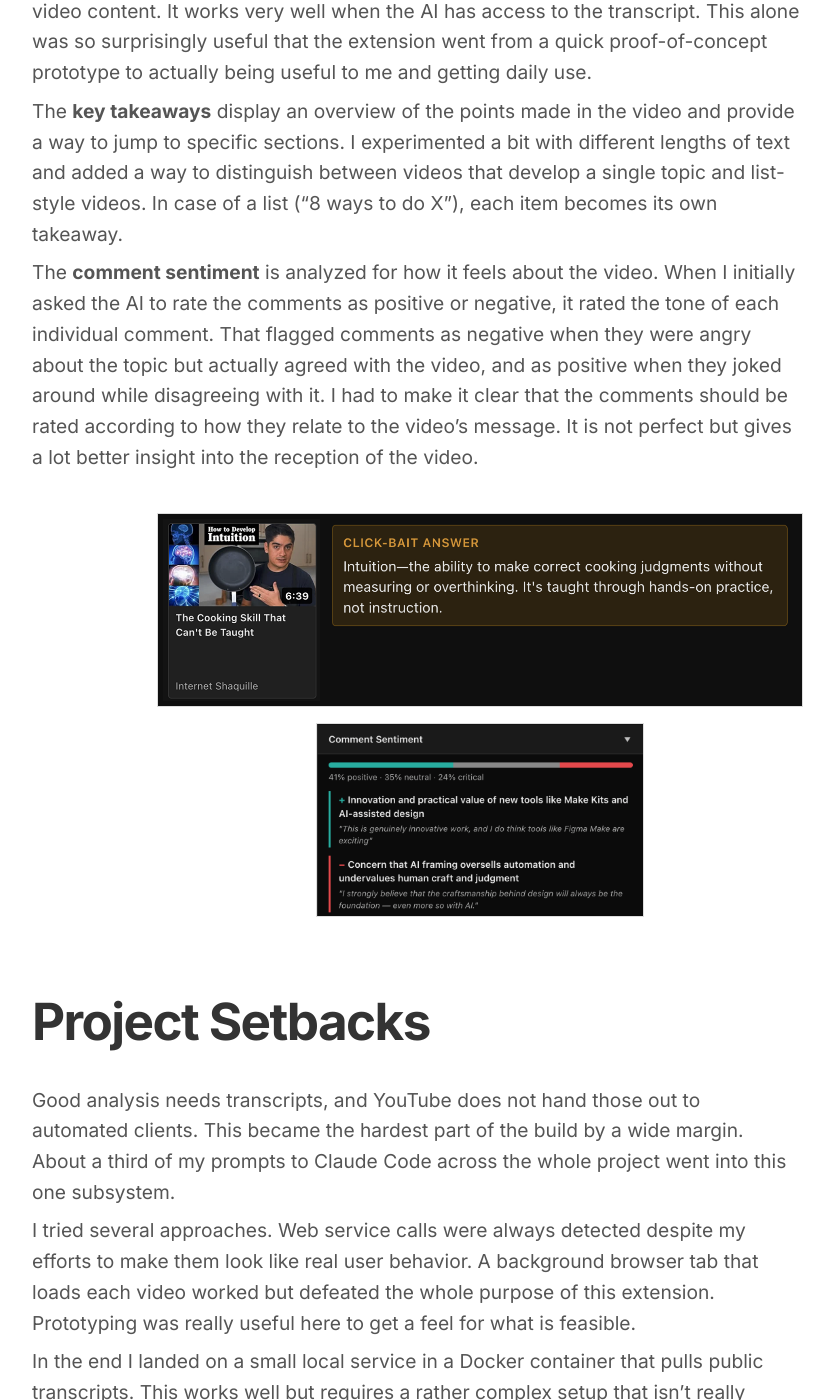
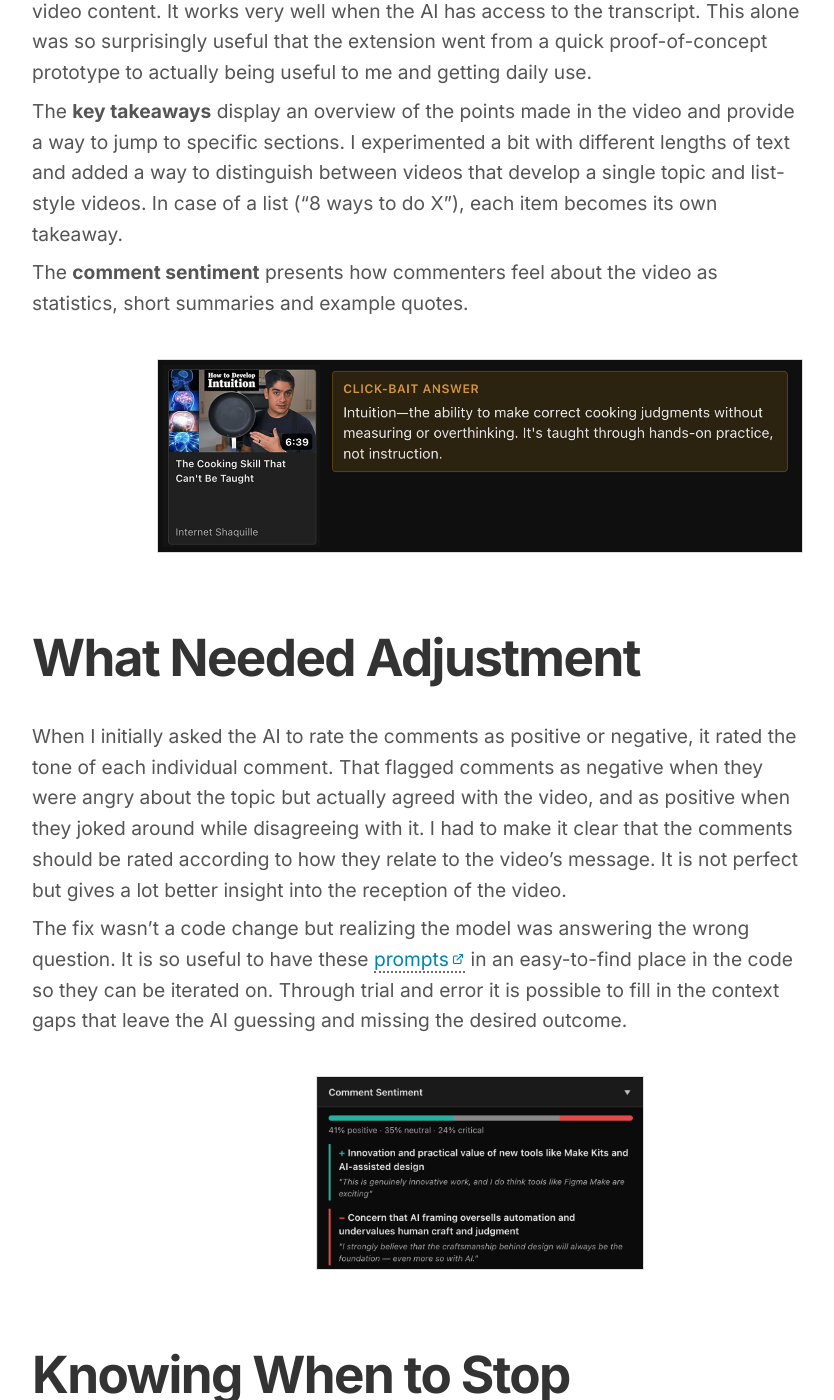
Before and after one commit to DavidSlr/portfolio, a Jekyll site: the page built from collections/_portfolio/2026-07-13-yt-watch-later-triage.markdown, in a window 1280 px wide and 1400 px high, scrolled down 2931 px. Shown: the whole window, without its empty margins (160-994 px from the left). Built offline with Jekyll 4.4.1, drawn with Linux system fonts in a browser that asks for light colours; some of the changed text lies outside the part shown.

Commit message:
Rewrote Browser extension article and added snippet

```diff
--- a/collections/_portfolio/2026-07-13-yt-watch-later-triage.markdown
+++ b/collections/_portfolio/2026-07-13-yt-watch-later-triage.markdown
@@ -40,24 +40,31 @@ The application consists of:
     <a href="/images/projects/watchlater/architecture2.svg"><img src="/images/projects/watchlater/architecture2.svg" class="full-width"></a>
 </div>
 
-## AI Prompts for Analysis
+## The AI Analysis
 
-The extension asks the AI endpoint to analyze the video by assembling a [prompt](https://github.com/DavidSlr/yt-watch-later-triage/blob/master/pages/prompts.js) as a mix of instructions and specific video data. This yields several quick-digest insights about the video content.
+The extension asks the AI endpoint to analyze the video by assembling a prompt as a mix of instructions and specific video data. This yields several quick-digest insights about the video content.
 
 The **click-bait answer** recognizes a teaser title and tries to find its answer in the video content. It works very well when the AI has access to the transcript. This alone was so surprisingly useful that the extension went from a quick proof-of-concept prototype to actually being useful to me and getting daily use.
 
 The **key takeaways** display an overview of the points made in the video and provide a way to jump to specific sections. I experimented a bit with different lengths of text and added a way to distinguish between videos that develop a single topic and list-style videos. In case of a list ("8 ways to do X"), each item becomes its own takeaway.
 
-The **comment sentiment** is analyzed for how it feels about the video. When I initially asked the AI to rate the comments as positive or negative, it rated the tone of each individual comment. That flagged comments as negative when they were angry about the topic but actually agreed with the video, and as positive when they joked around while disagreeing with it. I had to make it clear that the comments should be rated according to how they relate to the video's message. It is not perfect but gives a lot better insight into the reception of the video.
-
+The **comment sentiment** presents how commenters feel about the video as statistics, short summaries and example quotes.
 
 {% include gallery.html base_url="/images/projects/watchlater/"
-                        images="clickbait.png: The extension checks a video - The cooking skill that can't be taught - and offers a simple answer to the click-baity title that it is intuition which can only be learned through practice,comment_sentiment.png:A video's comment section shows positive sentiment about the promising features and negative sentiment about AI being treated too favorably"%}
+                        images="clickbait.png: The extension checks a video - The cooking skill that can't be taught - and offers a simple answer to the click-baity title that it is intuition which can only be learned through practice"%}
 
+## What Needed Adjustment
 
-## Project Setbacks
+When I initially asked the AI to rate the comments as positive or negative, it rated the tone of each individual comment. That flagged comments as negative when they were angry about the topic but actually agreed with the video, and as positive when they joked around while disagreeing with it. I had to make it clear that the comments should be rated according to how they relate to the video's message. It is not perfect but gives a lot better insight into the reception of the video.
 
-Good analysis needs transcripts, and YouTube does not hand those out to automated clients. This became the hardest part of the build by a wide margin. About a third of my prompts to Claude Code across the whole project went into this one subsystem.
+The fix wasn't a code change but realizing the model was answering the wrong question. It is so useful to have these [prompts](https://github.com/DavidSlr/yt-watch-later-triage/blob/master/pages/prompts.js) in an easy-to-find place in the code so they can be iterated on. Through trial and error it is possible to fill in the context gaps that leave the AI guessing and missing the desired outcome.
+
+{% include gallery.html base_url="/images/projects/watchlater/"
+                        images="comment_sentiment.png:A video's comment section shows positive sentiment about the promising features and negative sentiment about AI being treated too favorably"%}
+
+## Knowing When to Stop
+
+The analysis is only as good as its inputs, and the toughest input to get was the transcript. YouTube does not hand those out to automated clients, and this became the hardest part of the build by a wide margin. About a third of my prompts to Claude Code across the whole project went into this one subsystem.
 
 I tried several approaches. Web service calls were always detected despite my efforts to make them look like real user behavior. A background browser tab that loads each video worked but defeated the whole purpose of this extension. Prototyping was really useful here to get a feel for what is feasible.
 
@@ -65,9 +72,9 @@ In the end I landed on a small local service in a Docker container that pulls pu
 
 The solution isn't optimal, but Claude Code enabled me to try out a broad range of approaches and feel them out. It also let me do a lot of reverse-engineering work that I would not have been able to do manually in a reasonable time.
 
-## Building it as a Design System
+## Building It as a Design System
 
-Halfway through, the project stopped being only a tool and became the thing I wanted to show. I rebuilt the UI as a proper system: 14 Lit web components, 69 tokens, and a Storybook.
+With the core working, the project stopped being only a tool and became the thing I wanted to show. I rebuilt the UI as a proper system: 14 Lit web components, 69 tokens, and a Storybook.
 
 Claude was very helpful for discussing technology decisions like the component framework. I wanted to keep it simple as this isn't a big project. [Lit](https://lit.dev/) builds the web components: simpler component code, clean use in Storybook, and a bundle the GitHub workflow compiles for the browser. It also made the static demo page trivial to build.
 
@@ -78,15 +85,12 @@ Once I shifted to components I could work on accessibility improvements. The WCA
 {% include gallery.html base_url="/images/projects/watchlater/"
                         images="figma_foundations.png,figma_components.png:Components were generated from code in Figma but were not perfectly replicating the code components. This state is after a few revisions."%}
 
-
-## AI Development
+## What I Take From This
 
 AI tools like Claude Code enable anybody to build digital prototypes and products quickly. As a product designer, I now have new options to test ideas and contribute to products in a development team. I learned to appreciate my computer science background and experience more through AI development. It allows me to understand and question the plans that AI proposes, find edge cases to test applications, and directly refer to structures in code, CSS classes, flex layouts and so on, which makes formulating change requests much more effective and targeted.
 
-## Project Takeaways
+Other takeaways:
 
-- Claude Code is a powerful tool for prototyping, component development and other tasks like reviews and audits. Results should still be checked on a regular basis, which might also feed back into Claude for more thorough work afterwards. I am excited to integrate more AI capabilities into my workflows.
-
-- Currently I find it rather difficult to seamlessly switch between Figma and code. They can still live side by side and be used for certain tasks they excel at, like style explorations that can be done quickly in Figma.
+- Currently I find it rather difficult to seamlessly switch between Figma and code. They can still live side by side and be used for certain tasks they excel at, like quick style explorations in Figma, or rich, data-connected prototypes built in code with AI.
 
 - AI product features are super powerful. People are still trying to figure out what AI can do, and chatbots way too often become the hammer that makes everything look like a nail. But users still need guidance and structure in their work. Traditional UIs can pair very well with AI functionality without making everything free-text based.
```
Also changed, not shown: _includes/portfoliosnippets/ytwl_comments.html (added, +49 -0 lines).
